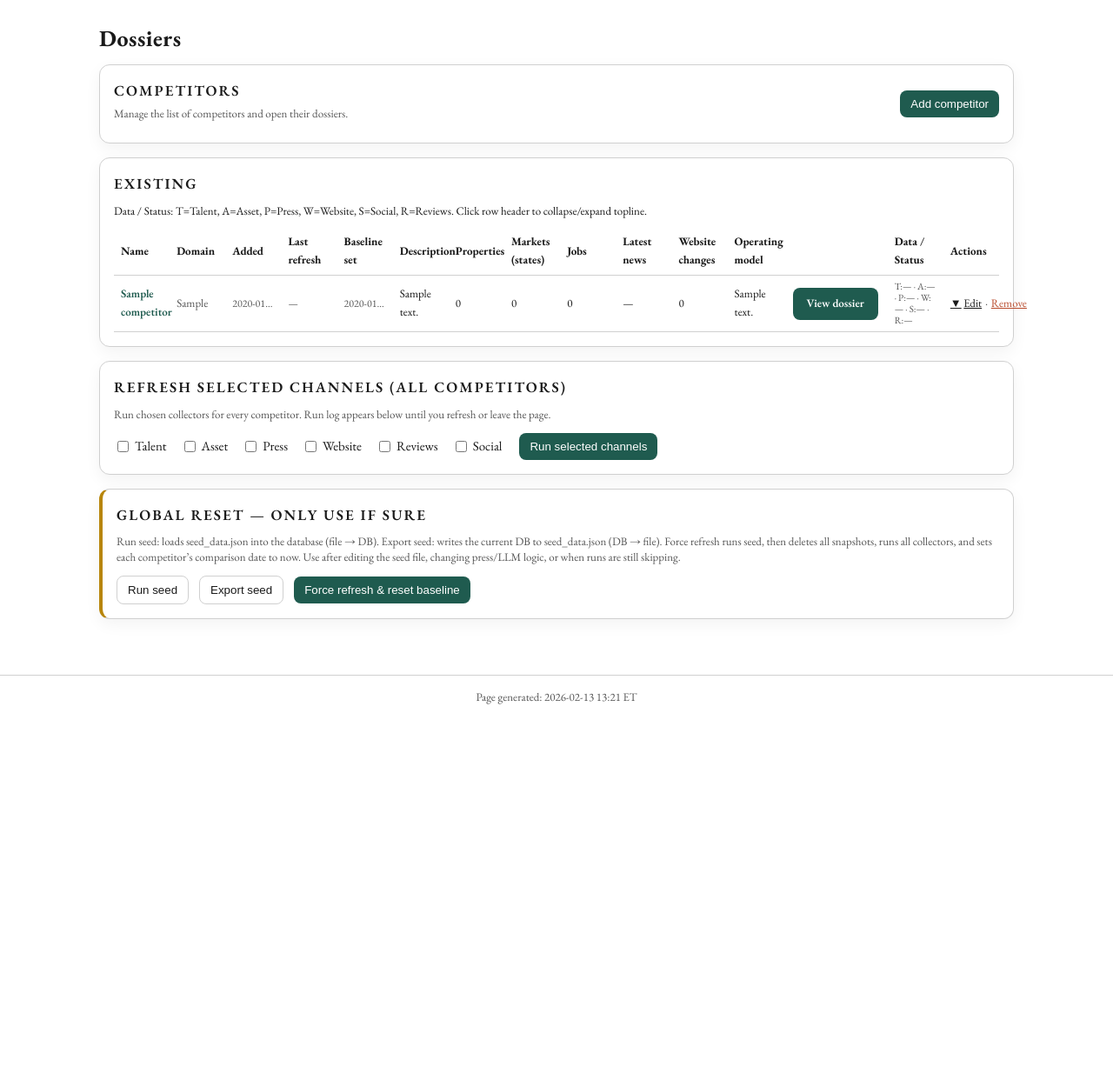
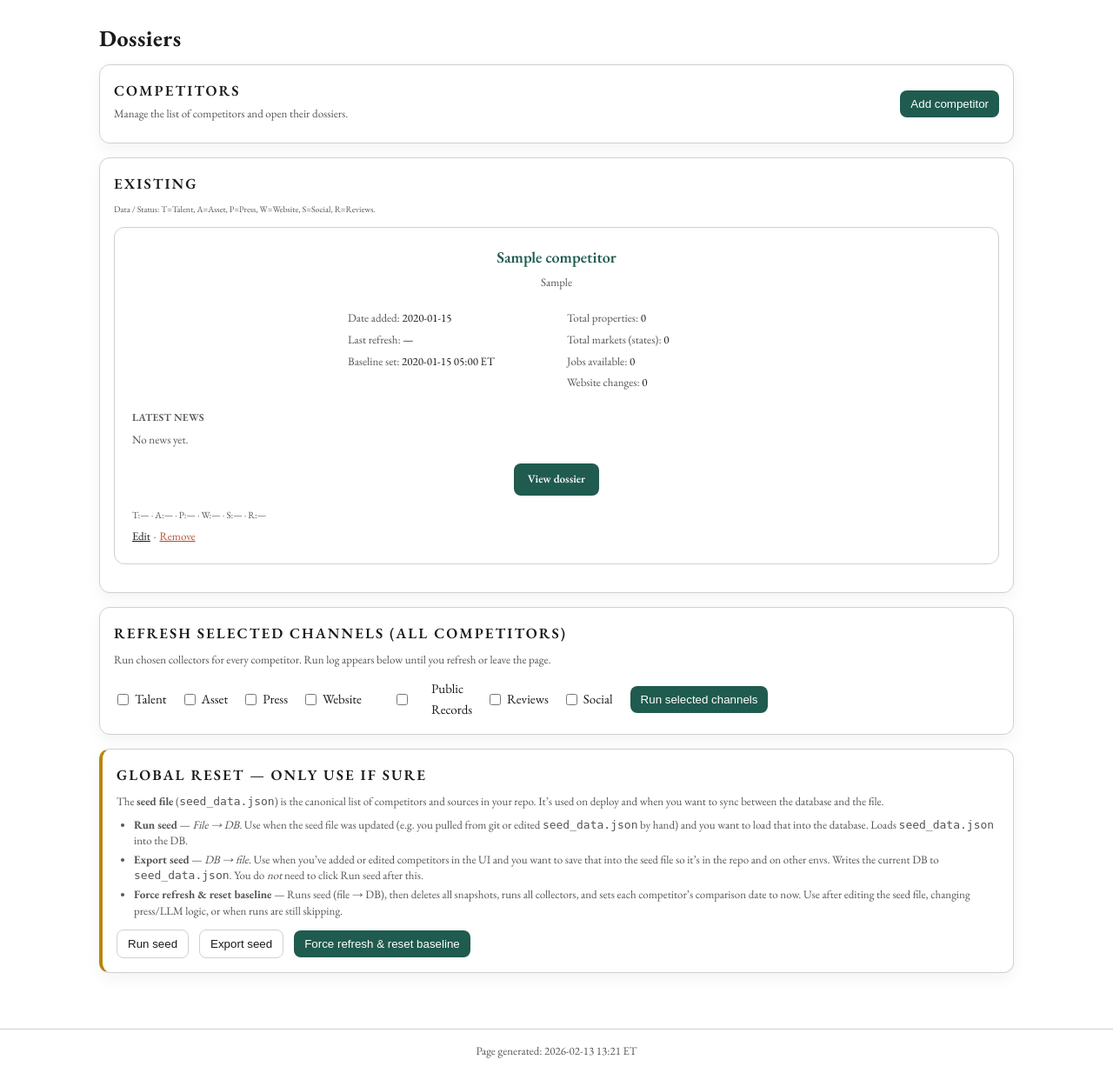
Before and after one commit to ttsay10000/competitor-dossiers, a FastAPI app: page /competitors in a window 1280 px wide. Shown: the part 87-1321 px from the top of the page at 87% size. Before the commit the page ends 897 px from the top, so only its background shows below. Run offline with FastAPI, Linux system fonts and the light colour scheme; tables that the repository leaves empty hold one stand-in row (values such as "Sample post").

Commit message:
Seed: add Kasa Living (Lark-like asset), clarify Run seed vs Export seed in UI
- Add Kasa Living to seed_data.json and SEED_COMPETITORS with js_exhaust + load_more + llm_extract for asset (kasa.com/locations)
- Dossiers: bullet instructions for Run seed (file→DB), Export seed (DB→file), Force refresh
- Competitor-added: explain where/when to click Add to seed and that Run seed is not needed after

Co-authored-by: Cursor <cursoragent@cursor.com>

```diff
--- a/app/routes/competitors.py
+++ b/app/routes/competitors.py
@@ -132,6 +132,7 @@ def _competitor_topline_summary(session, c: Competitor) -> dict:
 
     latest_news_count = 0
     latest_news_headline = None
+    latest_news_items: list[dict] = []
     latest_press = (
         session.query(Snapshot)
         .filter(Snapshot.competitor_id == c.id, Snapshot.channel == "press")
@@ -142,6 +143,12 @@ def _competitor_topline_summary(session, c: Competitor) -> dict:
         items = (latest_press.structured_json or {}).get("canonical_items") or (latest_press.structured_json or {}).get("items", [])
         items = [i for i in items if isinstance(i, dict)]
         latest_news_count = len(items)
+        for item in items[:5]:
+            title = (item.get("title") or item.get("display_title") or "").strip() or None
+            if not title:
+                continue
+            url = (item.get("url") or item.get("link") or item.get("source_url") or "").strip() or None
+            latest_news_items.append({"title": title, "url": url})
         if items:
             first = items[0]
             latest_news_headline = (first.get("title") or first.get("display_title") or "").strip() or None
@@ -165,6 +172,7 @@ def _competitor_topline_summary(session, c: Competitor) -> dict:
         "total_jobs": total_jobs,
         "latest_news_count": latest_news_count,
         "latest_news_headline": latest_news_headline,
+        "latest_news_items": latest_news_items,
         "recent_website_changes_count": recent_website_changes_count,
         "short_description": getattr(c, "short_description", None) or None,
         "operating_model_description": getattr(c, "operating_model_description", None) or None,
@@ -194,6 +202,7 @@ def competitors_list(request: Request):
                 "total_jobs": topline["total_jobs"],
                 "latest_news_count": topline["latest_news_count"],
                 "latest_news_headline": topline["latest_news_headline"],
+                "latest_news_items": topline.get("latest_news_items") or [],
                 "recent_website_changes_count": topline["recent_website_changes_count"],
                 "short_description": topline["short_description"],
                 "operating_model_description": topline["operating_model_description"],
--- a/app/templates/competitors.html
+++ b/app/templates/competitors.html
@@ -25,19 +25,22 @@
     button.danger:hover:not(:disabled) { background: #9a3d24; }
     button.danger:disabled { opacity: 0.5; cursor: not-allowed; }
     .sr-only { position: absolute; width: 1px; height: 1px; padding: 0; margin: -1px; overflow: hidden; clip: rect(0,0,0,0); white-space: nowrap; border: 0; }
-    .competitors-existing-table { font-size: 13px; }
-    .competitors-existing-table .cell-date { white-space: nowrap; font-size: 12px; }
-    .competitors-existing-table .cell-status { font-size: 11px; line-height: 1.2; }
-    .competitors-existing-table th, .competitors-existing-table td { padding: 6px 8px; }
-    .competitors-existing-table .name-link { font-weight: 600; text-decoration: none; color: var(--accent, #0d6efd); }
-    .competitors-existing-table .name-link:hover { text-decoration: underline; }
-    .competitors-existing-table .actions-cell { white-space: nowrap; }
-    .competitors-existing-table .actions-cell .action-sep { color: var(--muted, #6c757d); margin: 0 4px; user-select: none; }
-    .competitors-existing-table .actions-cell .action-remove { color: #b84a2b; }
-    .competitors-existing-table .actions-cell .action-remove:hover { text-decoration: underline; }
-    .competitors-existing-table .status-legend { font-size: 10px; color: var(--muted, #6c757d); margin-bottom: 6px; }
-    .competitors-topline-table { table-layout: fixed; width: 100%; }
-    .competitors-topline-table .view-dossier-cell { text-align: center; width: 120px; }
+    .competitor-card { font-size: 13px; padding: 20px; border: 1px solid var(--border, #d0d0d0); border-radius: 12px; margin-bottom: 16px; }
+    .competitor-card .aka { font-weight: 600; font-size: 18px; text-align: center; margin: 0; }
+    .competitor-card .aka a { text-decoration: none; color: var(--accent, #0d6efd); }
+    .competitor-card .aka a:hover { text-decoration: underline; }
+    .competitor-card .domain { text-align: center; color: var(--muted, #6c757d); margin: 4px 0 0 0; }
+    .competitor-card .stats-grid { display: grid; grid-template-columns: 1fr 1fr; gap: 16px 24px; margin-top: 16px; max-width: 480px; margin-left: auto; margin-right: auto; }
+    .competitor-card .stats-left, .competitor-card .stats-right { font-size: 13px; }
+    .competitor-card .stat-line { margin: 4px 0; }
+    .competitor-card .stat-label { color: var(--muted, #6c757d); }
+    .competitor-card .latest-news { margin-top: 16px; }
+    .competitor-card .latest-news h4 { font-size: 12px; color: var(--muted, #6c757d); margin: 0 0 6px 0; font-weight: 600; text-transform: uppercase; letter-spacing: 0.02em; }
+    .competitor-card .latest-news ul { margin: 0; padding-left: 20px; }
+    .competitor-card .latest-news li { margin: 4px 0; }
+    .competitor-card .latest-news li a { color: var(--accent, #0d6efd); text-decoration: none; }
+    .competitor-card .latest-news li a:hover { text-decoration: underline; }
+    .competitor-card .view-dossier-wrap { text-align: center; margin: 16px 0; }
     .view-dossier-btn {
       display: inline-block;
       padding: 8px 16px;
@@ -49,11 +52,12 @@
       font-size: 13px;
     }
     .view-dossier-btn:hover { opacity: 0.9; color: white; }
-    .competitor-detail-cell { max-width: 120px; overflow: hidden; text-overflow: ellipsis; }
-    .competitors-topline-table tr.collapsed .competitor-detail-cell {
-      max-width: 0; width: 0; padding-left: 0; padding-right: 0; overflow: hidden; border-left-width: 0; border-right-width: 0;
-    }
-    .toggle-detail-btn { font-size: 11px; padding: 0 4px; }
+    .competitor-card .data-status { font-size: 11px; line-height: 1.2; color: var(--muted, #6c757d); margin: 8px 0; }
+    .competitor-card .actions-cell { white-space: nowrap; margin-top: 8px; }
+    .competitor-card .actions-cell .action-sep { color: var(--muted, #6c757d); margin: 0 4px; user-select: none; }
+    .competitor-card .actions-cell .action-remove { color: #b84a2b; }
+    .competitor-card .actions-cell .action-remove:hover { text-decoration: underline; }
+    .competitors-status-legend { font-size: 10px; color: var(--muted, #6c757d); margin-bottom: 12px; }
   </style>
   <h1>Dossiers</h1>
 
@@ -95,60 +99,48 @@
   {% endif %}
   <div class="card">
     <h3>Existing</h3>
-    <p class="status-legend competitors-existing-table">Data / Status: T=Talent, A=Asset, P=Press, W=Website, S=Social, R=Reviews. Click row header to collapse/expand topline.</p>
-    <table class="competitors-existing-table competitors-topline-table">
-      <thead>
-        <tr>
-          <th>Name</th>
-          <th>Domain</th>
-          <th>Added</th>
-          <th>Last refresh</th>
-          <th>Baseline set</th>
-          <th>Description</th>
-          <th>Properties</th>
-          <th>Markets (states)</th>
-          <th>Jobs</th>
-          <th>Latest news</th>
-          <th>Website changes</th>
-          <th>Operating model</th>
-          <th class="view-dossier-cell"></th>
-          <th>Data / Status</th>
-          <th>Actions</th>
-        </tr>
-      </thead>
-      <tbody>
+    <p class="competitors-status-legend">Data / Status: T=Talent, A=Asset, P=Press, W=Website, S=Social, R=Reviews.</p>
+    {% if competitors|length == 0 %}
+    <p class="muted">No competitors yet.</p>
+    {% else %}
     {% for competitor in competitors %}
-        <tr class="competitor-main-row" data-competitor-id="{{ competitor.id }}">
-          <td class="competitor-name-cell">
-            <a href="/dossier/{{ competitor.id }}" class="name-link" title="Open dossier">{{ competitor.name }}</a>
-          </td>
-          <td class="muted competitor-detail-cell">{{ competitor.primary_domain or "" }}</td>
-          <td class="muted cell-date competitor-detail-cell">{% if competitor.created_at %}{{ competitor.created_at.strftime('%Y-%m-%d') }}{% else %}—{% endif %}</td>
-          <td class="muted cell-date competitor-detail-cell">{{ competitor.last_refresh or "—" }}</td>
-          <td class="muted cell-date competitor-detail-cell">{{ competitor.baseline_set or "—" }}</td>
-          <td class="competitor-detail-cell topline-desc">{{ competitor.short_description or "—" }}</td>
-          <td class="competitor-detail-cell topline-num">{{ competitor.total_properties or 0 }}</td>
-          <td class="competitor-detail-cell topline-num">{{ competitor.total_markets_states or 0 }}</td>
-          <td class="competitor-detail-cell topline-num">{{ competitor.total_jobs or 0 }}</td>
-          <td class="competitor-detail-cell topline-news">
-            {% if competitor.latest_news_count and competitor.latest_news_count > 0 %}
-              {{ competitor.latest_news_count }} article{{ 's' if competitor.latest_news_count != 1 else '' }}{% if competitor.latest_news_headline %} · {{ competitor.latest_news_headline[:60] }}{% if (competitor.latest_news_headline or '')|length > 60 %}…{% endif %}{% endif %}
-            {% else %}—{% endif %}
-          </td>
-          <td class="competitor-detail-cell topline-num">{{ competitor.recent_website_changes_count or 0 }}</td>
-          <td class="competitor-detail-cell topline-operating">
-            {% if competitor.operating_model_description %}
-              <span title="{{ competitor.operating_model_description }}">{{ (competitor.operating_model_description or '')[:80] }}{% if (competitor.operating_model_description or '')|length > 80 %}…{% endif %}</span>
+    <section class="competitor-card" data-competitor-id="{{ competitor.id }}">
+      <p class="aka"><a href="/dossier/{{ competitor.id }}" title="Open dossier">{{ competitor.name }}</a></p>
+      <p class="domain">{{ competitor.primary_domain or "—" }}</p>
+
+      <div class="stats-grid">
+        <div class="stats-left">
+          <div class="stat-line"><span class="stat-label">Date added:</span> {% if competitor.created_at %}{{ competitor.created_at.strftime('%Y-%m-%d') }}{% else %}—{% endif %}</div>
+          <div class="stat-line"><span class="stat-label">Last refresh:</span> {{ competitor.last_refresh or "—" }}</div>
+          <div class="stat-line"><span class="stat-label">Baseline set:</span> {{ competitor.baseline_set or "—" }}</div>
+        </div>
+        <div class="stats-right">
+          <div class="stat-line"><span class="stat-label">Total properties:</span> {{ competitor.total_properties or 0 }}</div>
+          <div class="stat-line"><span class="stat-label">Total markets (states):</span> {{ competitor.total_markets_states or 0 }}</div>
+          <div class="stat-line"><span class="stat-label">Jobs available:</span> {{ competitor.total_jobs or 0 }}</div>
+          <div class="stat-line"><span class="stat-label">Website changes:</span> {{ competitor.recent_website_changes_count or 0 }}</div>
+        </div>
+      </div>
+
+      <div class="latest-news">
+        <h4>Latest news</h4>
+        {% set news_items = competitor.latest_news_items or [] %}
+        {% if news_items %}
+        <ul>
+          {% for item in news_items %}
+          <li>{% if item.url %}<a href="{{ item.url }}" target="_blank" rel="noopener">{{ item.title }}</a>{% else %}{{ item.title }}{% endif %}</li>
+          {% endfor %}
+        </ul>
         {% else %}
-              <form method="post" action="/competitors/{{ competitor.id }}/research-operating-model" style="display: inline;">
-                <button type="submit" class="btn-link" style="font-size: 12px;">Research operating model</button>
-              </form>
+        <p class="muted" style="margin: 0; font-size: 13px;">No news yet.</p>
         {% endif %}
-          </td>
-          <td class="view-dossier-cell">
+      </div>
+
+      <div class="view-dossier-wrap">
         <a href="/dossier/{{ competitor.id }}" class="view-dossier-btn">View dossier</a>
-          </td>
-          <td class="muted cell-status competitor-detail-cell">
+      </div>
+
+      <div class="data-status">
         {% set has = competitor.has_snapshots or {} %}
         {% set runs = competitor.last_runs or {} %}
         {% for ch in display_channels %}
@@ -159,20 +151,14 @@
         </span>
         {% if not loop.last %} · {% endif %}
         {% endfor %}
-          </td>
-          <td class="actions-cell">
-            <button type="button" class="toggle-detail-btn btn-link" title="Collapse/expand topline" aria-label="Collapse row">▼</button>
+      </div>
+
+      <div class="actions-cell">
         <a href="/competitors/{{ competitor.id }}">Edit</a><span class="action-sep">·</span><button type="button" class="remove-competitor-btn btn-link action-remove" data-id="{{ competitor.id }}" data-name="{{ competitor.name|e }}" data-required="{{ ('remove ' ~ competitor.name ~ ' from site')|e }}">Remove</button>
-          </td>
-        </tr>
+      </div>
+    </section>
     {% endfor %}
-        {% if competitors|length == 0 %}
-        <tr>
-          <td colspan="15" class="muted">No competitors yet.</td>
-        </tr>
     {% endif %}
-      </tbody>
-    </table>
   </div>
 
   <div id="remove-competitor-modal" class="modal-overlay" style="display: none;" role="dialog" aria-modal="true" aria-labelledby="remove-modal-title">
@@ -201,6 +187,7 @@
         <label><input type="checkbox" name="channels" value="asset" /> Asset</label>
         <label><input type="checkbox" name="channels" value="press" /> Press</label>
         <label><input type="checkbox" name="channels" value="homepage" /> Website</label>
+        <label><input type="checkbox" name="channels" value="public_records" /> Public Records</label>
         <label><input type="checkbox" name="channels" value="reviews" /> Reviews</label>
         <label><input type="checkbox" name="channels" value="social" /> Social</label>
       </div>
@@ -210,7 +197,12 @@
 
   <div class="card mt-16" style="border-left: 4px solid var(--warning, #b8860b);">
     <h3>Global reset — only use if sure</h3>
-    <p class="meta" style="margin-top: 4px;">Run seed: loads seed_data.json into the database (file → DB). Export seed: writes the current DB to seed_data.json (DB → file). Force refresh runs seed, then deletes all snapshots, runs all collectors, and sets each competitor’s comparison date to now. Use after editing the seed file, changing press/LLM logic, or when runs are still skipping.</p>
+    <p class="meta" style="margin-top: 4px;">The <strong>seed file</strong> (<code>seed_data.json</code>) is the canonical list of competitors and sources in your repo. It’s used on deploy and when you want to sync between the database and the file.</p>
+    <ul class="meta" style="margin: 8px 0 0 0; padding-left: 20px;">
+      <li><strong>Run seed</strong> — <em>File → DB.</em> Use when the seed file was updated (e.g. you pulled from git or edited <code>seed_data.json</code> by hand) and you want to load that into the database. Loads <code>seed_data.json</code> into the DB.</li>
+      <li><strong>Export seed</strong> — <em>DB → file.</em> Use when you’ve added or edited competitors in the UI and you want to save that into the seed file so it’s in the repo and on other envs. Writes the current DB to <code>seed_data.json</code>. You do <em>not</em> need to click Run seed after this.</li>
+      <li><strong>Force refresh &amp; reset baseline</strong> — Runs seed (file → DB), then deletes all snapshots, runs all collectors, and sets each competitor’s comparison date to now. Use after editing the seed file, changing press/LLM logic, or when runs are still skipping.</li>
+    </ul>
     <div style="display: flex; gap: 12px; align-items: center; flex-wrap: wrap; margin-top: 12px;">
       <form method="post" action="/dossier/run-seed" style="display: inline-block;" title="Load seed_data.json into the database (file → DB).">
         <button type="submit" class="secondary">Run seed</button>
@@ -297,7 +289,7 @@
       var channelsParam = params.get('channels');
       var requestedChannels = channelsParam ? channelsParam.split(',').map(function(s) { return s.trim().toLowerCase(); }).filter(Boolean) : [];
 
-      var CHANNEL_LABELS = { talent: 'Talent', asset: 'Asset', press: 'Press', homepage: 'Website', social: 'Social', reviews: 'Reviews' };
+      var CHANNEL_LABELS = { talent: 'Talent', asset: 'Asset', press: 'Press', homepage: 'Website', public_records: 'Public Records', social: 'Social', reviews: 'Reviews' };
       function channelLabel(ch) { return CHANNEL_LABELS[ch] || ch.charAt(0).toUpperCase() + ch.slice(1); }
 
       if (runStatusCard && runStatusList && started && runStartTs && requestedChannels.length) {
@@ -420,17 +412,6 @@
         });
       });
 
-      document.querySelectorAll('.toggle-detail-btn').forEach(function(btn) {
-        btn.addEventListener('click', function() {
-          var row = btn.closest('tr');
-          if (!row) return;
-          row.classList.toggle('collapsed');
-          btn.textContent = row.classList.contains('collapsed') ? '\u25B6' : '\u25BC';
-          btn.setAttribute('title', row.classList.contains('collapsed') ? 'Expand row' : 'Collapse row');
-          btn.setAttribute('aria-label', row.classList.contains('collapsed') ? 'Expand row' : 'Collapse row');
-        });
-      });
-
       if (cancelBtn) cancelBtn.addEventListener('click', closeModal);
       if (modal) {
         modal.addEventListener('click', function(e) {
```
Also changed, not shown: app/collectors/talent.py (+74 -0 lines), app/seed.py (+48 -0 lines), app/templates/competitor_added.html (+13 -9 lines), app/templates/competitor_new.html (+6 -5 lines), seed_data.json (+1 -1 lines). Lines whose indentation alone changed are shown as unchanged.
